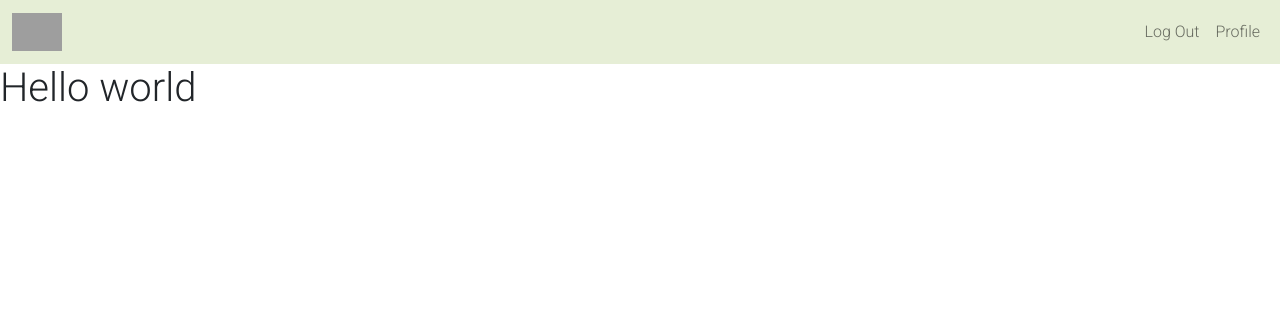
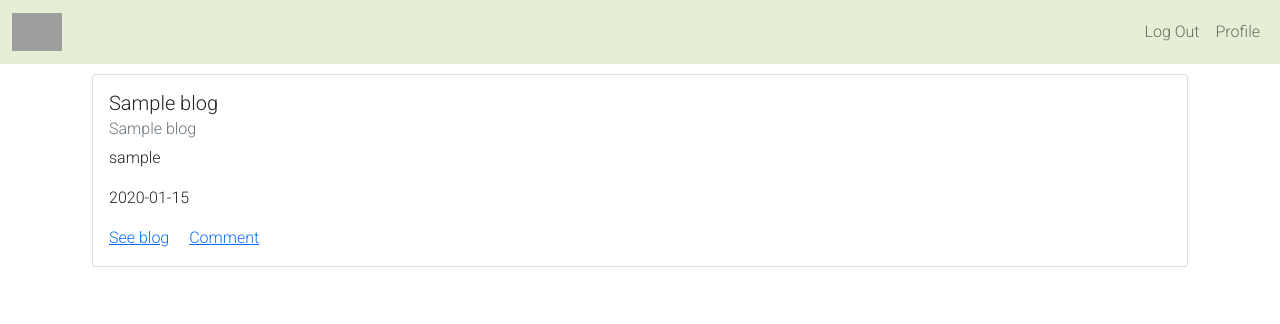
Before and after one commit to Ken-mbira/BLOG_SPOT, a Flask app: template app/templates/blog/blogs.html in a window 1280 px wide. Shown: the top 324 px of the page. Run offline with Flask 2, Linux system fonts and the light colour scheme; a user stored in the database is signed in; tables that the repository leaves empty hold one stand-in row (values such as "Sample post"); the template is opened without the code that fills it: most values are stand-ins (such as "Sample title", 1, 10 or a date in 2020); data that the repository does not hold is empty; grey boxes are pictures that could not be loaded.

Commit message:
add a blog page and filters for the data that appears there

```diff
--- a/app/blog/views.py
+++ b/app/blog/views.py
@@ -29,4 +29,6 @@ def create_blog():
 
 @blog.route('/blogs')
 def show_blogs():
-    return render_template('blog/blogs.html')
+    blogs = Blog.query.order_by(Blog.posted).limit(4)
+
+    return render_template('blog/blogs.html',blogs = blogs)
--- a/app/static/css/styles.css
+++ b/app/static/css/styles.css
@@ -107,3 +107,9 @@
     border-radius: 50%;
     background-color: rgba(107, 156, 74, 0.6);
 }
+
+.blog-page {
+    border: 20px solid;
+    padding: 10px;
+    box-shadow: 5px 10px 8px #0e0b0b;
+}
--- a/app/templates/blog/blogs.html
+++ b/app/templates/blog/blogs.html
@@ -1,3 +1,17 @@
 {% extends 'base.html'%}{% block content %}
-<h1>Hello world</h1>
+<div class="container">
+    {% for blog in blogs %}
+    <div class="card" style="margin: 10px;">
+        <div class="card-body">
+            <h5 class="card-title">{{ blog.title }}</h5>
+            <h6 class="card-subtitle mb-2 text-muted">{{ blog.meta_title }}</h6>
+            <p class="card-text">{{ blog.author.username }}</p>
+            <p class="card-text">{{ blog.posted.strftime('%Y-%m-%d') }}</p>
+            <a href="#" class="card-link">See blog</a>
+            <a href="#" class="card-link">Comment</a>
+        </div>
+    </div>
+    {% endfor %}
+</div>
+
 {% endblock %}
--- a/config.py
+++ b/config.py
@@ -5,6 +5,8 @@ class Config:
     """
     SECRET_KEY = os.environ.get('SECRET_KEY')
     UPLOADED_PHOTOS_DEST ='app/static/photos'
+    SIMPLEMDE_JS_IIFE = True
+    SIMPLEMDE_USE_CDN = True
 
 class DevConfig(Config):
     """This are the configurations for the development environment
```
Also changed, not shown: app/templates/blog/create_blog.html (+14 -2 lines).
